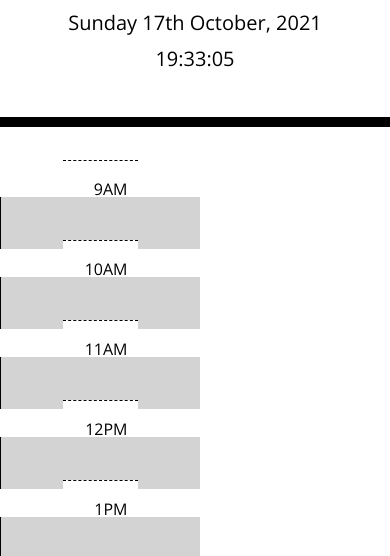
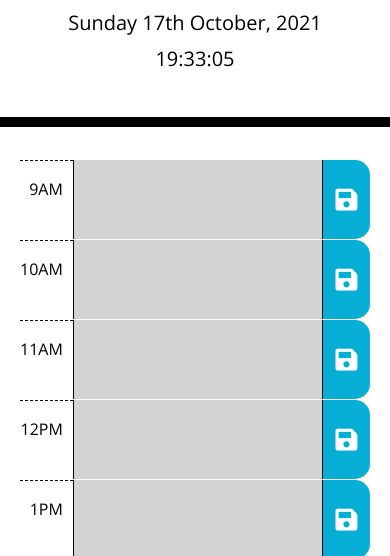
Before and after one commit to AkenEagle/work-day-scheduler, a plain HTML site: page index.html in a window 390 px wide. Shown: the part 256-812 px from the top of the page. Drawn offline with nearby package versions, Linux system fonts and the light colour scheme.

Commit message:
Mobile optimization

```diff
--- a/assets/css/style.css
+++ b/assets/css/style.css
@@ -84,8 +84,17 @@ i {
 }
 
 @media only screen and (max-width: 600px) {
+  .hour {
+    width: 100px;
+  }
+
   .row {
-    width: 200px;
+    width: 350px;
+    flex-wrap: nowrap;
+    margin: auto;
+  }
 
+  .saveBtn {
+    width: 100px;
   }
 }
```
